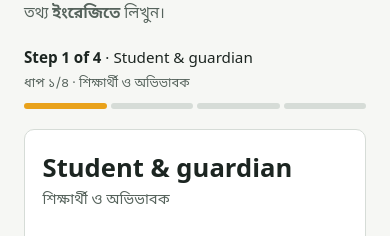
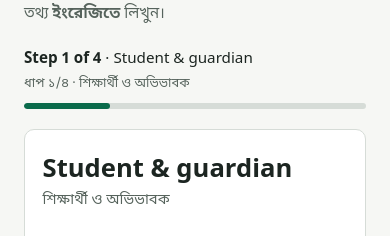
Before and after one commit to UserYahya/wikischolar, a Django app: page / in a window 390 px wide. Shown: the part 318-554 px from the top of the page. Run offline with Django 5.2, Linux system fonts and the light colour scheme; data that the repository does not hold is empty; parts of the project's set-up code (start-up, migrations or seed data) failed here and were passed over; some web fonts are replaced.

Commit message:
Registration: single continuous progress bar on phones
Co-Authored-By: Claude Opus 5.5 <noreply@anthropic.com>

```diff
--- a/apps/registration/templates/registration/register.html
+++ b/apps/registration/templates/registration/register.html
@@ -25,7 +25,7 @@
       <p class="meter-label"><strong>Step <span data-meter="n">1</span> of 4</strong> · <span data-meter="t">Student &amp; guardian</span>
         <span class="bn" lang="bn">ধাপ <span data-meter="bn-n">১</span>/৪ · <span data-meter="bn-t">শিক্ষার্থী ও অভিভাবক</span></span></p>
       <div class="meter-bar" role="progressbar" aria-label="Registration progress" aria-valuemin="1" aria-valuemax="4" aria-valuenow="1">
-        <span data-seg="1"></span><span data-seg="2"></span><span data-seg="3"></span><span data-seg="4"></span>
+        <span class="meter-fill" style="width: 25%"></span>
       </div>
     </div>
     <p class="contact">Questions? Contact us: <a href="mailto:{{ CONTACT_EMAIL }}">{{ CONTACT_EMAIL }}</a>
--- a/static/css/public.css
+++ b/static/css/public.css
@@ -58,10 +58,9 @@ a { color: var(--green); text-underline-offset: 3px; }
 .meter { display: none; }
 .meter-label { margin: 0 0 .55rem; font-size: .95rem; color: var(--ink); }
 .meter-label .bn { font-size: .85em; color: var(--muted); }
-.meter-bar { display: grid; grid-template-columns: repeat(4, 1fr); gap: 4px; pointer-events: none; }
-.meter-bar span { height: 6px; border-radius: 3px; background: var(--line); }
-.meter-bar span.done { background: var(--green); }
-.meter-bar span.now { background: var(--marigold); }
+.meter-bar { height: 6px; border-radius: 3px; background: var(--line); overflow: hidden; pointer-events: none; }
+.meter-fill { display: block; height: 100%; border-radius: 3px; background: var(--green); }
+@media (prefers-reduced-motion: no-preference) { .meter-fill { transition: width .3s ease-out; } }
 .rail .contact { margin-top: 2rem; font-size: .9rem; color: var(--muted); }
 
 .sheet { grid-area: sheet; background: var(--white); border: 1px solid var(--line); border-radius: 10px; padding: 2rem 2.25rem; }
--- a/static/js/register.js
+++ b/static/js/register.js
@@ -150,10 +150,7 @@
     part("t").textContent = t.firstChild.textContent.trim();
     part("bn-t").textContent = $(".bn", t).textContent;
     $(".meter-bar", meter).setAttribute("aria-valuenow", n);
-    $$("[data-seg]", meter).forEach((seg) => {
-      const k = Number(seg.dataset.seg);
-      seg.className = k < n ? "done" : k === n ? "now" : "";
-    });
+    $(".meter-fill", meter).style.width = `${(n / 4) * 100}%`;
   }
 
   function validateStep(n) {
```
